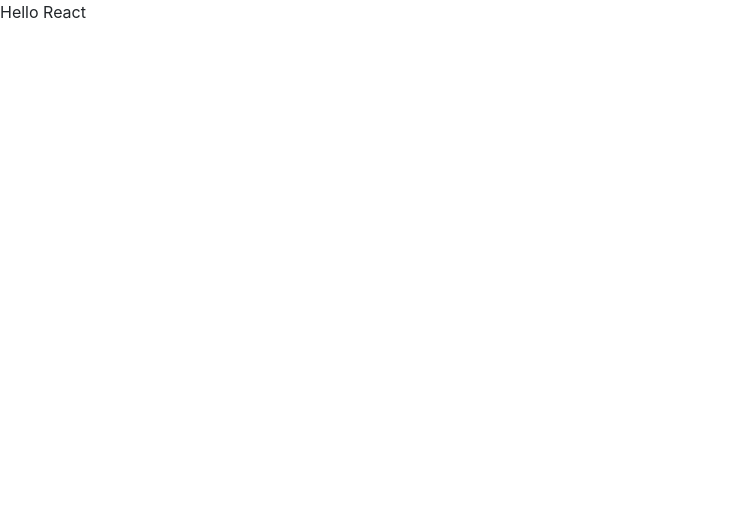
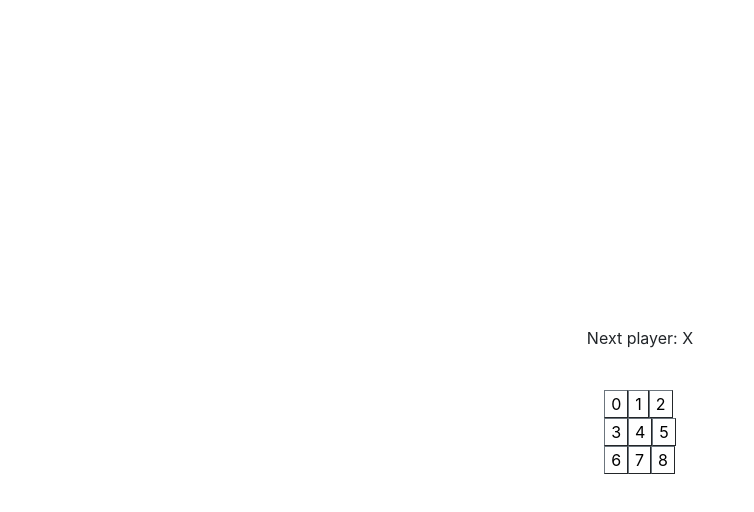
Before and after one commit to shobhit-bhatt-14/Tic-Tac-Toe, a React (Create React App) app: page / in a window 1280 px wide. Shown: the top 512 px of the page, without its empty margins (0-754 px from the left). Built offline with nearby package versions, Linux system fonts and the light colour scheme.

Commit message:
basic board design

```diff
--- a/package.json
+++ b/package.json
@@ -8,6 +8,7 @@
     "@testing-library/user-event": "^13.5.0",
     "react": "^18.1.0",
     "react-dom": "^18.1.0",
+    "react-router-dom": "^6.3.0",
     "react-scripts": "5.0.1",
     "web-vitals": "^2.1.4"
   },
--- a/public/index.html
+++ b/public/index.html
@@ -25,7 +25,7 @@
   <body>
     <noscript>You need to enable JavaScript to run this app.</noscript>
 
-    <div id="root"></div>
+    <div class="d-flex justify-content-center align-items-center" id="root"></div>
 
     <script
       src="https://cdn.jsdelivr.net/npm/bootstrap@5.1.3/dist/js/bootstrap.bundle.min.js"
--- a/src/App.js
+++ b/src/App.js
@@ -1,11 +1,15 @@
 import React from "react";
+import { BrowserRouter, Routes, Route } from "react-router-dom";
+import Game from "./components/Game";
 
 const App = () => {
   return (
-    <div className="App">
-      Hello React
-    </div>
+    <BrowserRouter>
+      <Routes>
+        <Route exact path="/" element={<Game />}></Route>
+      </Routes>
+    </BrowserRouter>
   );
-}
+};
 
 export default App;
--- a/src/components/Board.js
+++ b/src/components/Board.js
@@ -1,9 +1,17 @@
-import React from 'react'
+import React from "react";
+import Square from "./Square";
 
 const Board = () => {
-  return (
-    <div>Board</div>
-  )
-}
+  let board = [];
+  [...Array(9)].map((ele, index) => {
+    board.push(<Square key={index} value={index} />);
 
-export default Board
+    if ((index + 1) % 3 == 0) {
+      board.push(<br />);
+    }
+  });
+
+  return <div className="">{board}</div>;
+};
+
+export default Board;
--- /dev/null
+++ b/src/components/Game.js
@@ -0,0 +1,14 @@
+import React from "react";
+import Board from "./Board";
+
+const Game = () => {
+  return (
+    <div className="d-flex justify-content-center align-items-center flex-column">
+      <p>Next player: X</p>
+      <br />
+      <Board />
+    </div>
+  );
+};
+
+export default Game;
--- a/src/components/Square.js
+++ b/src/components/Square.js
@@ -1,9 +1,11 @@
-import React from 'react'
+import React from "react";
 
-const Square = () => {
+const Square = (props) => {
   return (
-    <div>Square</div>
-  )
-}
+    <button className="bg-white text-center border-secondary border-1 shadow-none">
+      {props.value}
+    </button>
+  );
+};
 
-export default Square
+export default Square;
--- a/src/index.css
+++ b/src/index.css
@@ -1,3 +1,11 @@
+html, body, #root {
+  height: 100% !important;
+}
+
+* {
+  box-sizing: border-box;
+}
+
 body {
   margin: 0;
   font-family: -apple-system, BlinkMacSystemFont, 'Segoe UI', 'Roboto', 'Oxygen',
```
Also changed, not shown: src/components/PlayerInfo.js (added, +9 -0 lines), 1 other file (tests, documents, lock files or other folders).
